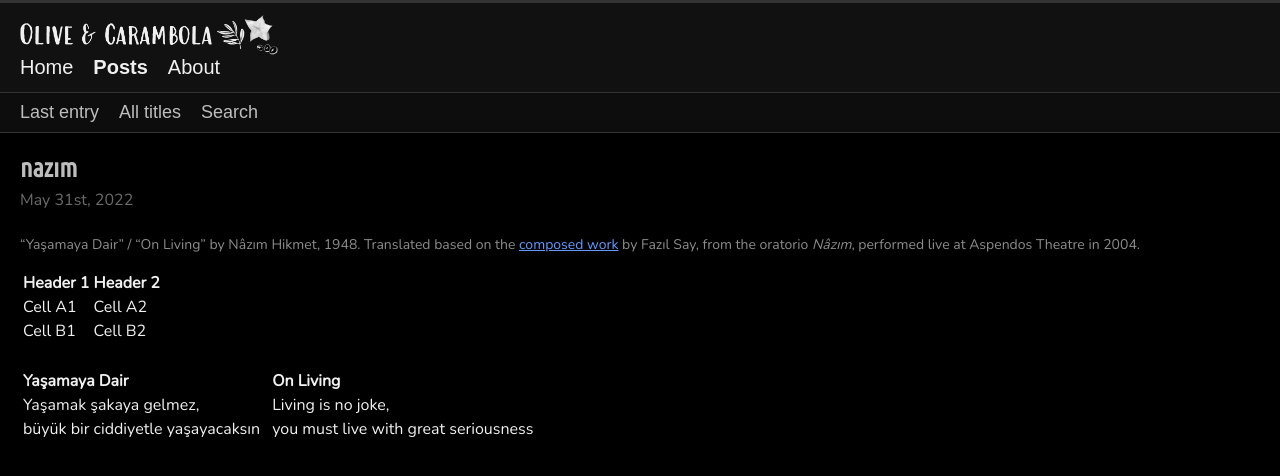
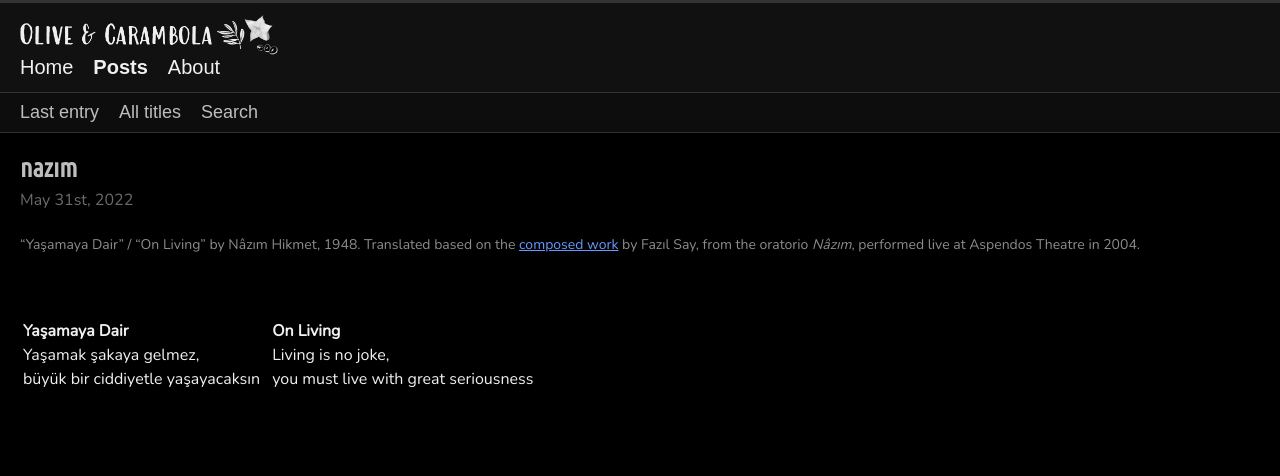
Before and after one commit to olivecarambola/logbook, a Jekyll site: the page built from _posts/2022-05-31-nazim.md, in a window 1280 px wide. Shown: the top 476 px of the page. Built offline with Jekyll 4.4.1, drawn with Linux system fonts in a browser that asks for light colours; some web fonts are replaced.

Commit message:
Update 2022-05-31-nazim.md

```diff
--- a/_posts/2022-05-31-nazim.md
+++ b/_posts/2022-05-31-nazim.md
@@ -14,13 +14,9 @@ imgcount_credited: 0
 ---
 <span class="text-body-credit">“Yaşamaya Dair” / “On Living” by Nâzım Hikmet, 1948. Translated based on the [composed work](https://fazilsay.com/music/) by Fazıl Say, from the oratorio *Nâzım*, performed live at Aspendos Theatre in 2004.</span>
 
-| Header 1 | Header 2 |
-|----------|----------|
-| Cell A1  | Cell A2  |
-| Cell B1  | Cell B2  |
-
 | | | |
 |-|-|-|
+| | | |
 |**Yaşamaya Dair**| |**On Living**|
 |Yaşamak şakaya gelmez,| |Living is no joke,|
 |büyük bir ciddiyetle yaşayacaksın| |you must live with great seriousness|
```
